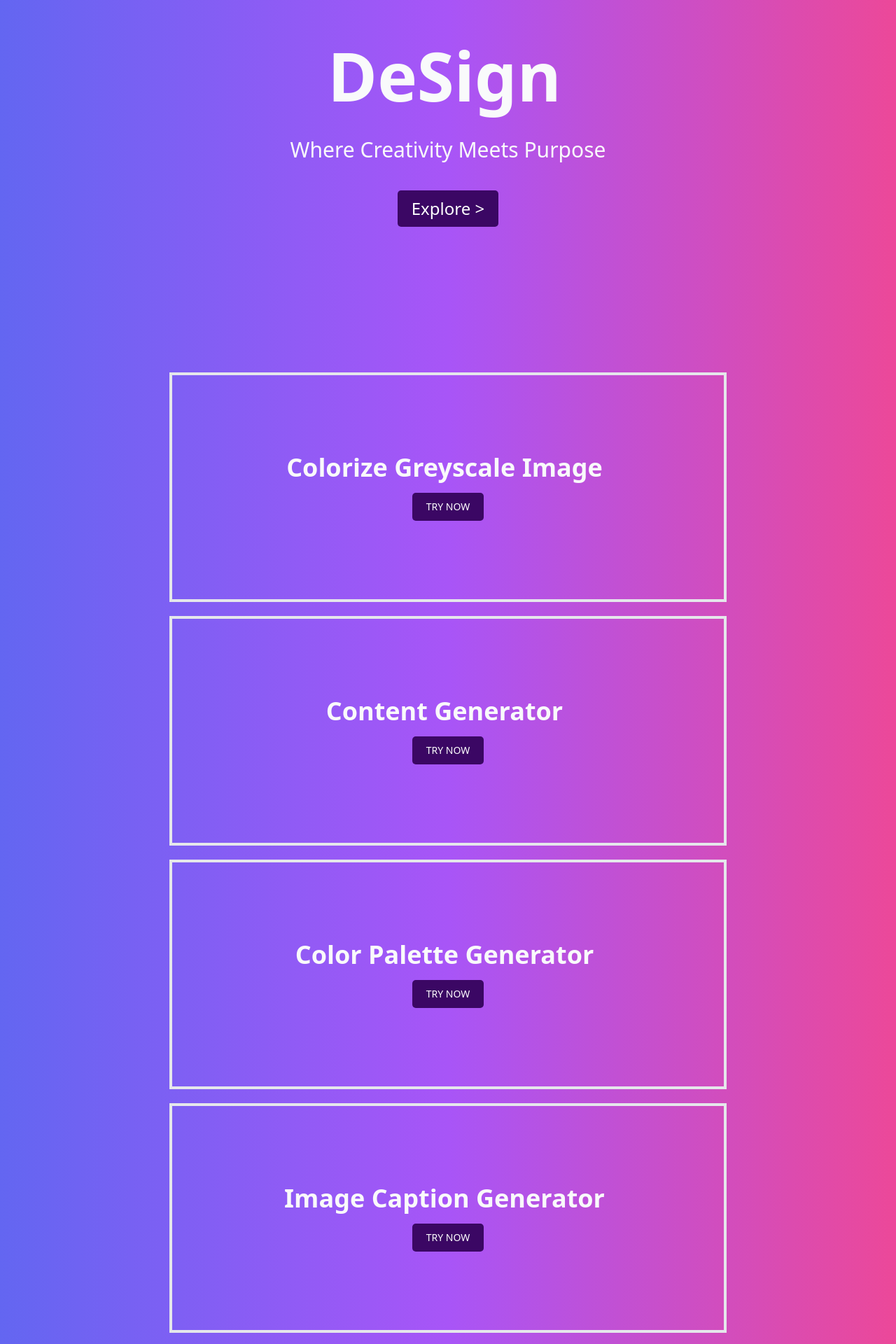
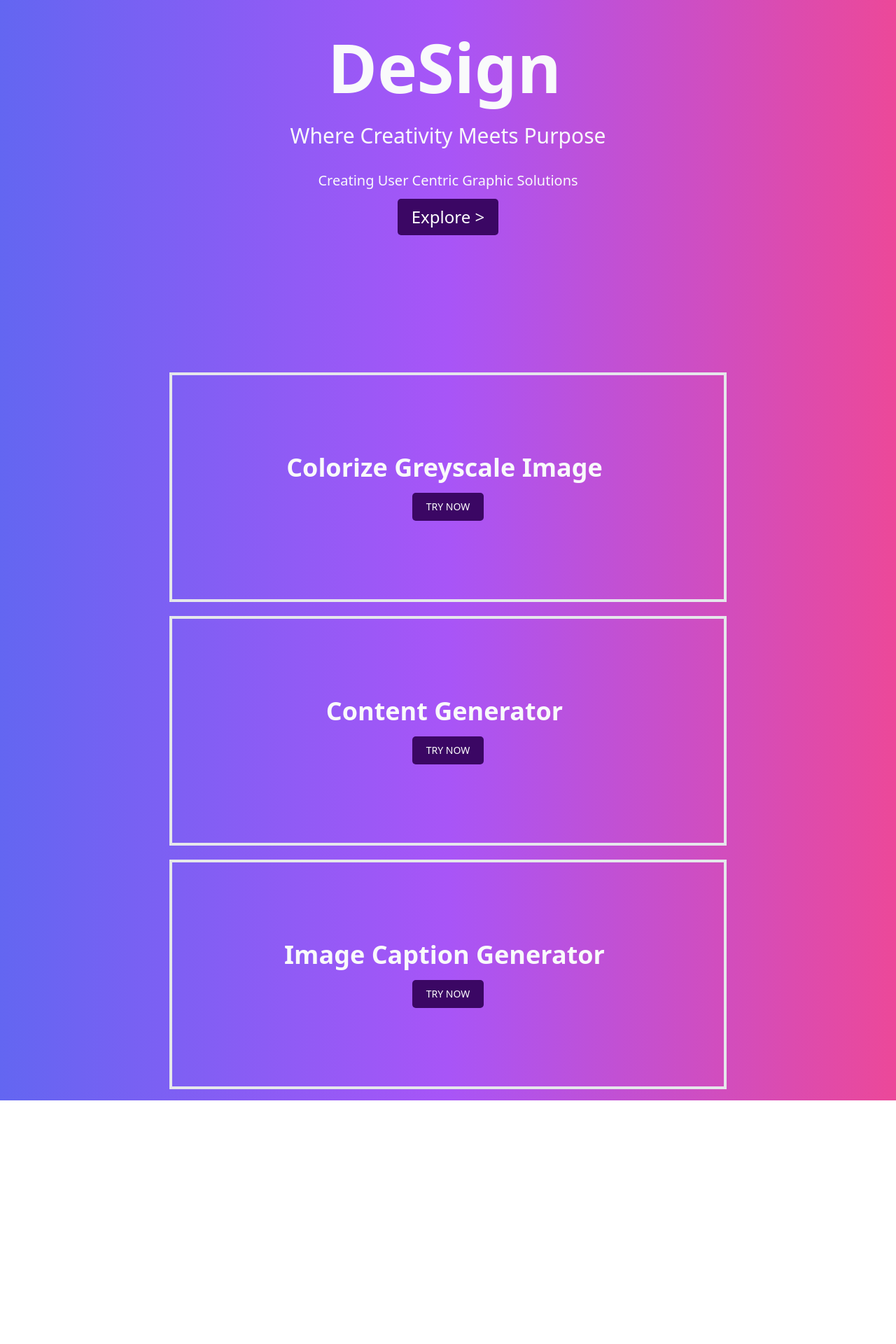
Before and after one commit to yashmithaa/kofin, a SvelteKit app: page / in a window 1280 px wide. Shown: the part 238-2158 px from the top of the page at 70% size. After the commit the page ends 1810 px from the top, so only its background shows below. Built offline with nearby package versions, Linux system fonts and the light colour scheme.

Commit message:
iteration

```diff
--- a/src/routes/+page.svelte
+++ b/src/routes/+page.svelte
@@ -31,46 +31,50 @@
     </div>
     <main class="w-full flex-grow-1 pt-1 px-3">
         <!-- fluid-width: main content goes here -->
-        <div class="navbar border-4 shadow-md text-gray-50">KOFIN</div>
-        <div class = "main flex-col gap-5">
+        <div class="navbar border-4 shadow-md text-gray-50 flex-row">
+
+        </div>
+        <div class = "main flex-col gap-3">
         <h1 class="text-gray-50	font-black text-8xl"><center>DeSign</center></h1>
         <h2 class="text-gray-50  text-3xl py-5">Where Creativity Meets Purpose</h2>
+        <h2 class="text-gray-50  text-xl">Creating User Centric Graphic Solutions</h2>
         <button class="items-center gap-9 bg-purple-950 text-2xl
         hover:shadow-lg transform transition hover:-translate-y-1 focus:ring-2
         focus:ring-green-600 ring-offset-2 outline-none
         focus:shadow-lg" on:click={main_button}>Explore ></button>
         </div>
+
         <div class = "color_palette border-4 flex-col gap-4 p-40">
-        <h2 class="text-gray-50	font-black text-4xl"><center>Colorize Greyscale Image</center></h2>
-        <button class="items-center text-sm bg-purple-950 text-md
+        <h2 class=" text-gray-50	font-black text-4xl "><center>Colorize Greyscale Image</center></h2>
+        <a href = "/graysc"><button class="items-center text-sm bg-purple-950 text-md
         hover:shadow-lg transform transition hover:-translate-y-1 focus:ring-2
         focus:ring-green-600 ring-offset-2 outline-none
-        focus:shadow-lg" on:click={color_palette_button}>TRY NOW</button>
+        focus:shadow-lg" on:click={color_palette_button}>TRY NOW</button></a>
     </div>
 
     <div class = "font border-4 flex-col gap-4 p-40">
         <h2 class="text-gray-50	font-black text-4xl"><center>Content Generator</center></h2>
-        <button class="items-center text-sm bg-purple-950 text-md
+        <a href = "/content"><button class="items-center text-sm bg-purple-950 text-md
         hover:shadow-lg transform transition hover:-translate-y-1 focus:ring-2
         focus:ring-green-600 ring-offset-2 outline-none
-        focus:shadow-lg" on:click={font_button}>TRY NOW</button>
+        focus:shadow-lg" >TRY NOW</button></a>
     </div>
 
     <div class = "greyscale border-4 flex-col gap-4 p-40">
-        <h2 class="text-gray-50	font-black text-4xl"><center>Color Palette Generator</center></h2>
-        <button class="items-center text-sm bg-purple-950 text-md
+        <h2 class="text-gray-50	font-black text-4xl"><center>Image Caption Generator</center></h2>
+        <a href = "/imgcap"><button class="items-center text-sm bg-purple-950 text-md
         hover:shadow-lg transform transition hover:-translate-y-1 focus:ring-2
         focus:ring-green-600 ring-offset-2 outline-none
-        focus:shadow-lg" on:click={greyscale_button}>TRY NOW</button>
+        focus:shadow-lg" on:click={greyscale_button}>TRY NOW</button></a>
     </div>
 
-    <div class = "img_caption border-4 flex-col gap-4 p-40">
+    <!-- <div class = "img_caption border-4 flex-col gap-4 p-40">
         <h2 class="text-gray-50	font-black text-4xl"><center>Image Caption Generator</center></h2>
         <button class="items-center text-sm bg-purple-950 text-md
         hover:shadow-lg transform transition hover:-translate-y-1 focus:ring-2
         focus:ring-green-600 ring-offset-2 outline-none
         focus:shadow-lg" on:click={img_caption_button}>TRY NOW</button>
-    </div>
+    </div> -->
 
     </main>
     <div class="w-fixed w-full flex-shrink flex-grow-0 px-2">
@@ -204,32 +208,5 @@
         background-color: black;
     }
 
-    .img_caption {
-        display: flex;
-        justify-content: center;
-        align-items: center;
-        /* background-color: grey; */
-        height: 20vh;
-        margin-top: 20px;
-    }
-
-    .img_caption h2 {
-        margin-right: 10px;
-    }
-
-
-    .img_caption button {
-        /* background-color: darkgrey;  */
-        color: white;
-        padding: 10px 20px;
-        border: none;
-        border-radius: 5px;
-        cursor: pointer;
-    }
-
-    .img_caption button:hover {
-        background-color: black;
-    }
-
 
 </style>
--- a/src/routes/graysc/+page.svelte
+++ b/src/routes/graysc/+page.svelte
@@ -12,8 +12,8 @@
             <div class="navbar border-4 shadow-md"></div>
                 <div class = "main flex-col gap-5">
 
-                        <h1 class="text-gray-50	font-black text-7xl gap">Colorize Greyscale Image</h1>
-                        <h2 class="text-gray-50">Welcome to our AI-powered colorization tool! Upload a grayscale image, and our AI model will attempt to add color to it, creating a vibrant and realistic colorized version.
+                        <h1 class="text-gray-50	font-black text-6xl gap">Colorize Greyscale Image</h1>
+                        <h2 class="text-gray-50">Our AI model analyzes grayscale image. It then applies colorization techniques based on patterns and features learned from a large dataset of colored images.
                             <br>Supported Image Formats: JPEG, PNG
                             <br>Best Results: Upload high-quality grayscale images with clear details for optimal colorization.<h2>
 
--- a/src/routes/imgcap/+page.svelte
+++ b/src/routes/imgcap/+page.svelte
@@ -25,7 +25,7 @@
                 <input type="file" id="fileInput" accept=".jpg, .jpeg, .png"><br>
                 <!-- <label for="fileInput" class="upload-button">Choose File</label> -->
 
-                <div class = "box"></div>
+                <!-- <div class = "box"></div>
 
                 <button on:click={generate}>GENERATE CAPTION</button><br>
                 <h2>Captions</h2>
@@ -34,7 +34,7 @@
                 <h2>Guidelines</h2>
                 <h3>For accurate captions, upload clear and well-defined images.
                     Avoid blurry or heavily distorted images for better results.</h3>
-        </div>
+        </div> -->
         </main>
         <div class="w-fixed w-full flex-shrink flex-grow-0 px-2">
             <!-- fixed-width -->
```
Also changed, not shown: src/routes/download.jpeg (added).
